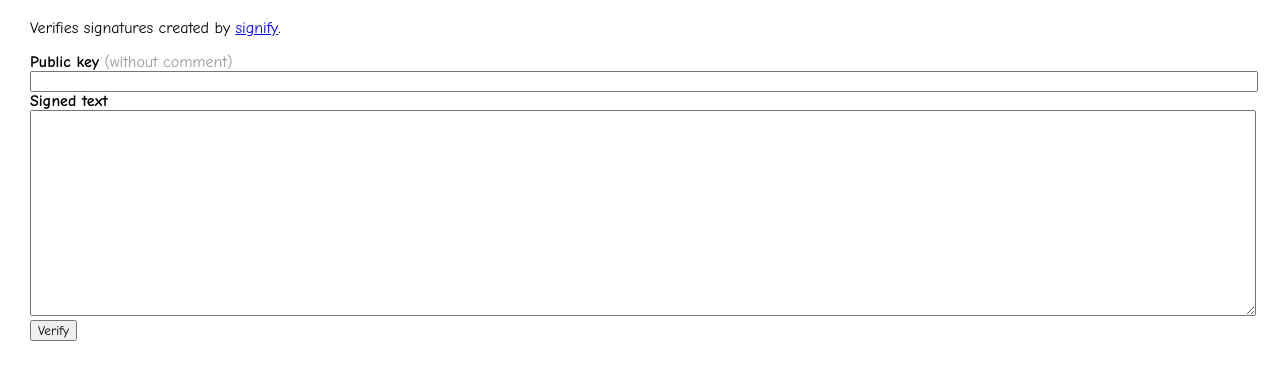
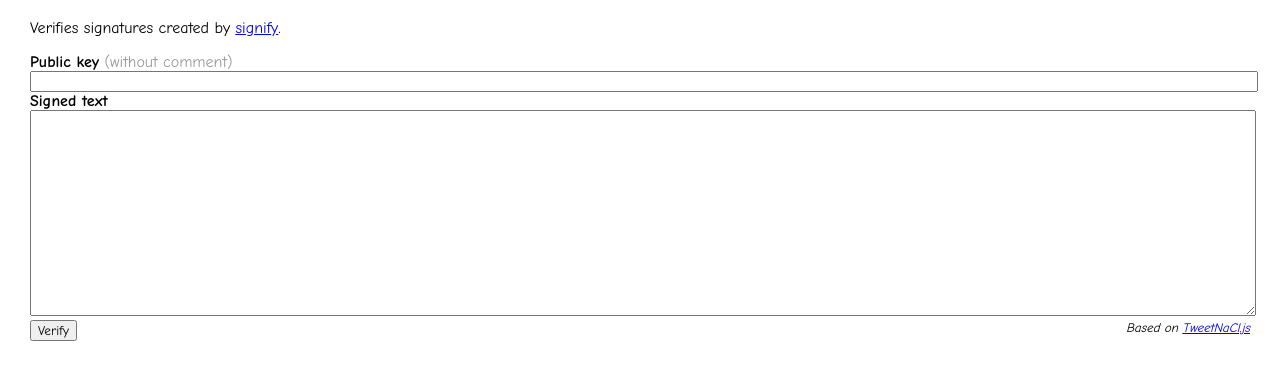
Before and after one commit to dchest/tweetnacl-js, a plain HTML site: page signify/index.html in a window 1280 px wide. Shown: the part 61-440 px from the top of the page. Drawn offline with Linux system fonts and the light colour scheme.

Commit message:
signify: Plug TweetNacl.js

```diff
--- a/signify/index.html
+++ b/signify/index.html
@@ -60,6 +60,9 @@ blink {
     <b>Signed text</b>
     <textarea name="text"></textarea>
   </label>
+  <div style="float: right; font-size: small; font-style: italic">
+    Based on <a href="https://dchest.github.io/tweetnacl-js/">TweetNaCl.js</a>
+  </div>
   <input type="submit" value="Verify">
 </form>
 
```
